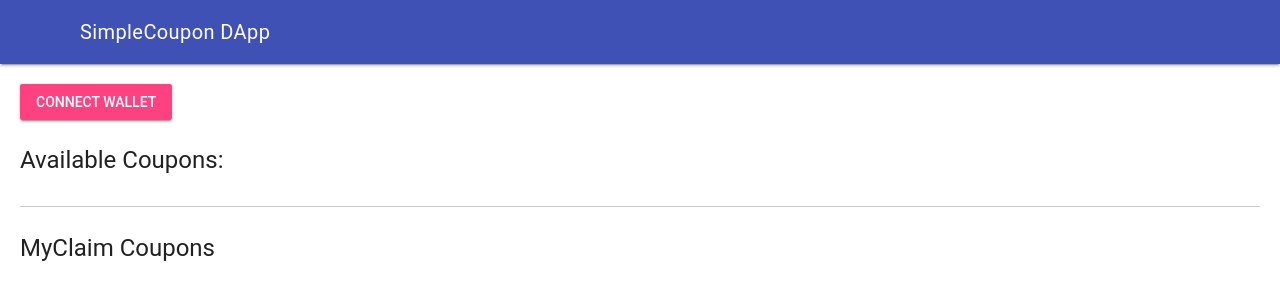
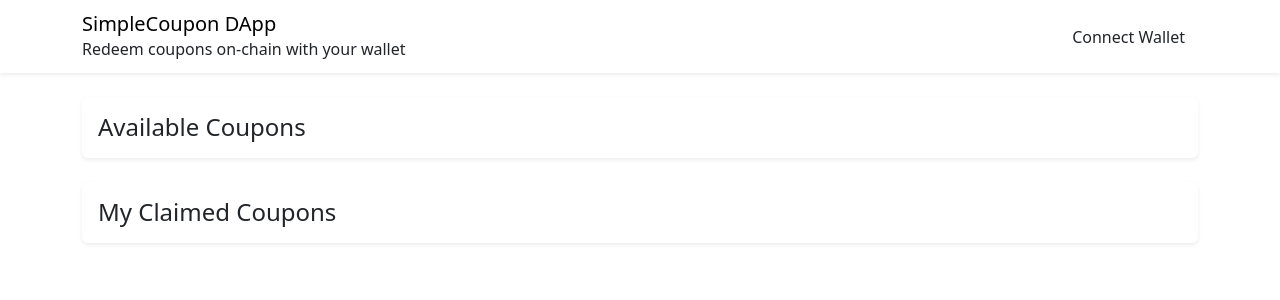
Before and after one commit to banyapon/Blockchain101, a website: page chapter5/frontend/index.html in a window 1280 px wide. Drawn offline with nearby package versions, Linux system fonts and the light colour scheme.

Commit message:
Refactor index.html to use Bootstrap for styling
Updated the layout and styling of the index.html file by replacing Material Design Lite with Bootstrap, adding new meta tags, and restructuring the header and main sections.

```diff
--- a/chapter5/frontend/index.html
+++ b/chapter5/frontend/index.html
@@ -2,32 +2,56 @@
 <html lang="en">
 <head>
   <meta charset="UTF-8" />
+  <meta name="viewport" content="width=device-width, initial-scale=1" />
   <title>Coupon DApp</title>
-  <meta name="viewport" content="width=device-width, initial-scale=1"/>
-  <link rel="stylesheet" href="https://code.getmdl.io/1.3.0/material.indigo-pink.min.css" />
-  <script defer src="https://code.getmdl.io/1.3.0/material.min.js"></script>
-  <script src="https://cdn.jsdelivr.net/npm/ethers@5.7.2/dist/ethers.umd.min.js"></script>
+  <link rel="preconnect" href="https://fonts.googleapis.com" />
+  <link rel="preconnect" href="https://fonts.gstatic.com" crossorigin />
+  <link
+    href="https://fonts.googleapis.com/css2?family=Sarabun:wght@400;500;600;700&display=swap"
+    rel="stylesheet"
+  />
+  <link
+    href="https://cdn.jsdelivr.net/npm/bootstrap@5.3.8/dist/css/bootstrap.min.css"
+    rel="stylesheet"
+    integrity="sha384-sRIl4kxILFvY47J16cr9ZwB07vP4J8+LH7qKQnuqkuIAvNWLzeN8tE5YBujZqJLB"
+    crossorigin="anonymous"
+  />
+  <script src="https://cdn.jsdelivr.net/npm/ethers@6/dist/ethers.umd.min.js"></script>
   <link rel="stylesheet" href="styles.css" />
+  <link rel="icon" href="data:," />
 </head>
 <body>
-  <div class="mdl-layout mdl-js-layout mdl-layout--fixed-header">
-    <header class="mdl-layout__header">
-      <div class="mdl-layout__header-row">
-        <span class="mdl-layout-title">SimpleCoupon DApp</span>
-        <div class="mdl-layout-spacer"></div>
+  <nav class="navbar navbar-expand-lg shadow-sm">
+    <div class="container py-1">
+      <div>
+        <span class="navbar-brand mb-0 h1">SimpleCoupon DApp</span>
+        <p class="app-subtitle mb-0">Redeem coupons on-chain with your wallet</p>
+      </div>
+      <button id="connectBtn" class="btn btn-connect ms-auto">Connect Wallet</button>
+    </div>
+  </nav>
 
+  <main class="container py-4">
+    <section class="card card-section border-0 shadow-sm mb-4">
+      <div class="card-body">
+        <h4 class="card-title mb-3">Available Coupons</h4>
+        <div id="availableCoupons" class="row g-3"></div>
       </div>
-    </header>
-    <main class="mdl-layout__content" style="padding: 20px;">
-      <button id="connectBtn" class="mdl-button mdl-js-button mdl-button--raised mdl-js-ripple-effect mdl-button--accent">Connect Wallet</button>
-      <h4>Available Coupons:</h4>
-      <div id="availableCoupons" class="flex-container"></div>
-      <hr>
-      <h4>MyClaim Coupons</h4>
-      <div id="myCoupons" class="flex-container"></div>
-    </main>
-  </div>
+    </section>
+
+    <section class="card card-section border-0 shadow-sm">
+      <div class="card-body">
+        <h4 class="card-title mb-3">My Claimed Coupons</h4>
+        <div id="myCoupons" class="row g-3"></div>
+      </div>
+    </section>
+  </main>
 
   <script src="app.js"></script>
+  <script
+    src="https://cdn.jsdelivr.net/npm/bootstrap@5.3.8/dist/js/bootstrap.bundle.min.js"
+    integrity="sha384-FKyoEForCGlyvwx9Hj09JcYn3nv7wiPVlz7YYwJrWVcXK/BmnVDxM+D2scQbITxI"
+    crossorigin="anonymous"
+  ></script>
 </body>
 </html>
```
